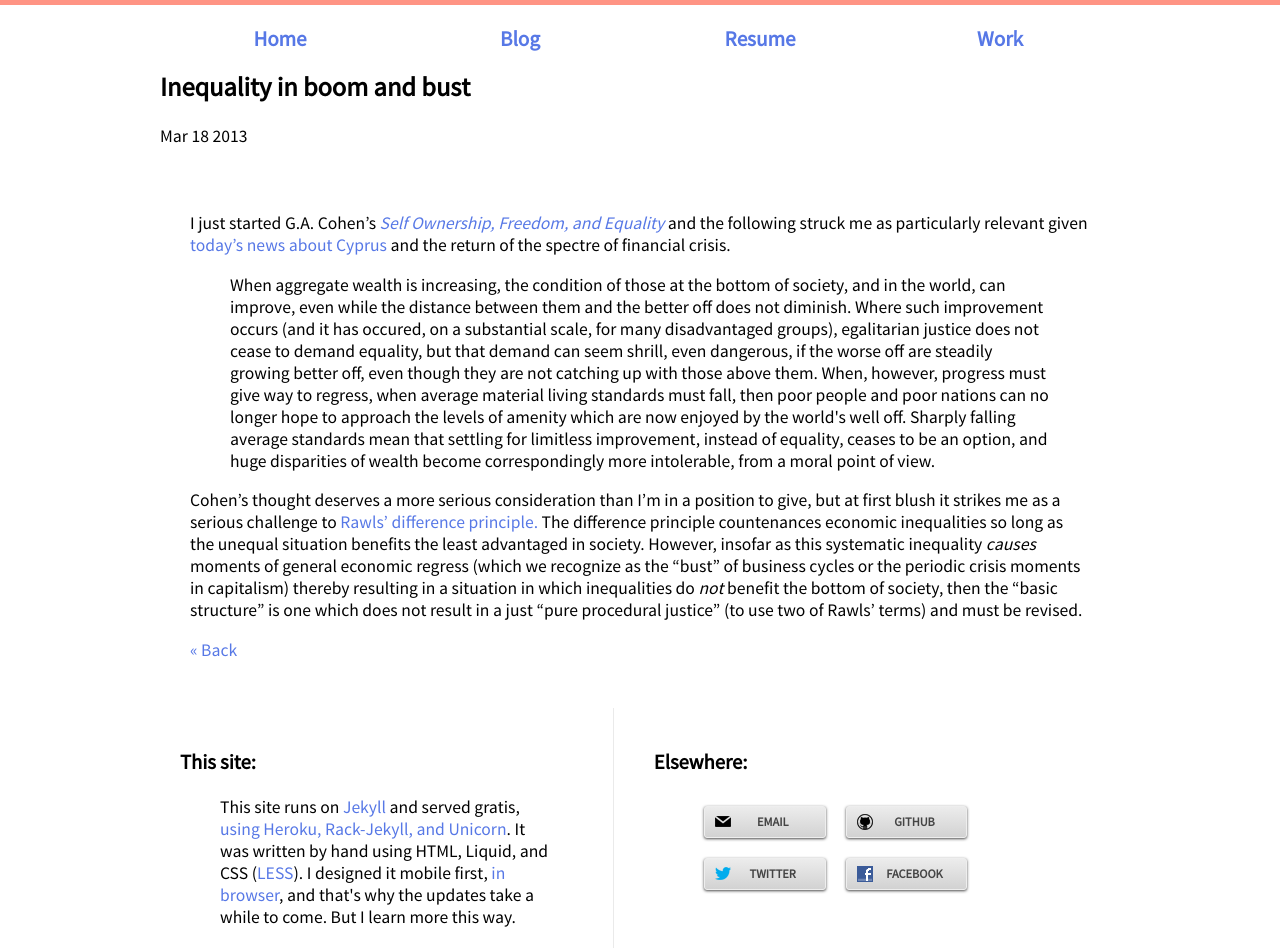
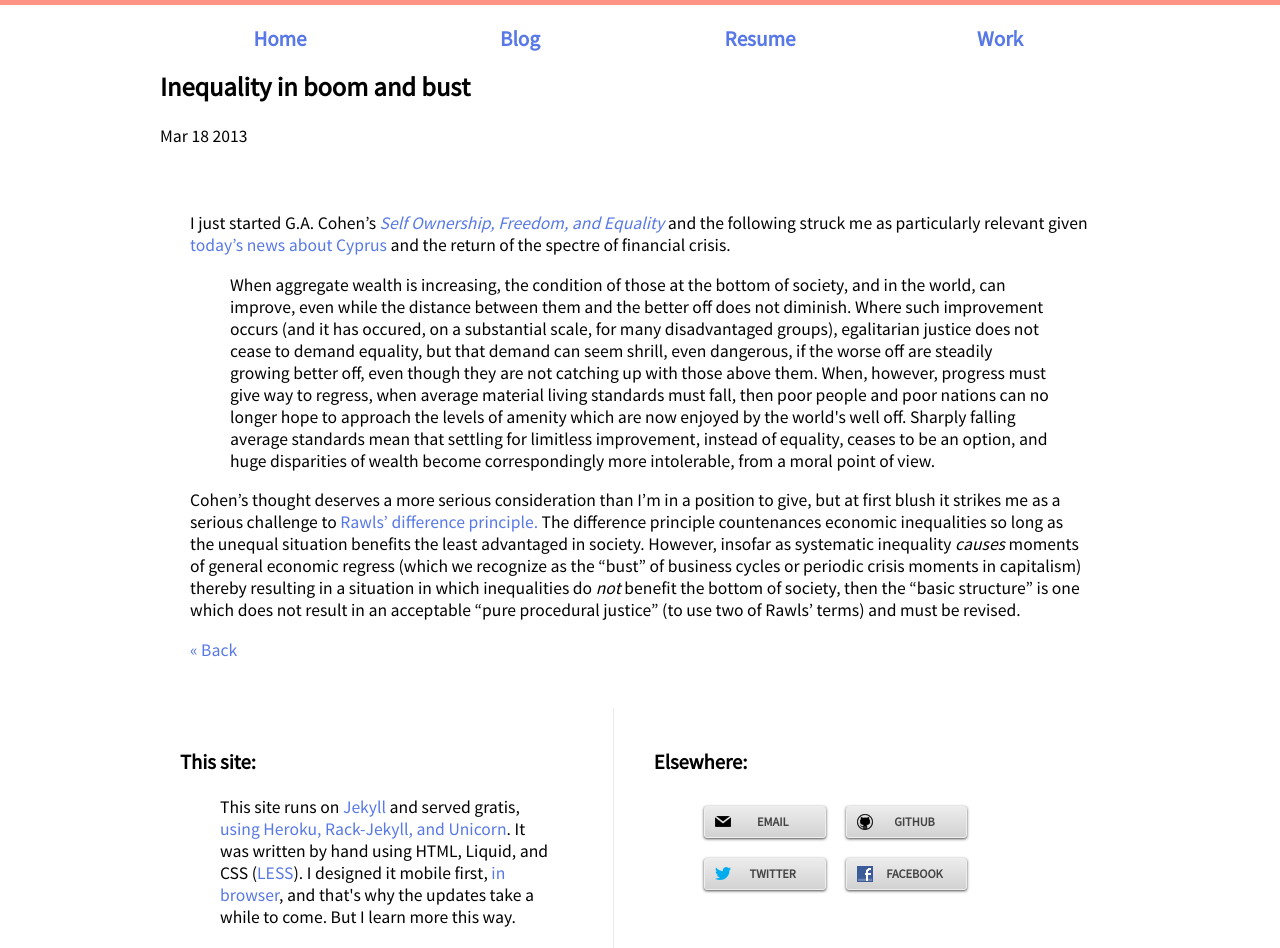
Before and after one commit to evanseyf/blog, a Jekyll site: the page built from _posts/2013-03-18-inequality-in-boom-and-bust.md, in a window 1280 px wide and 948 px high. Built offline with Jekyll 4.4.1, drawn with Linux system fonts in a browser that asks for light colours; nearby versions of some CDN libraries; Markdown is read by kramdown in place of the engine named in the settings.

Commit message:
revise cohen post

```diff
--- a/_posts/2013-03-18-inequality-in-boom-and-bust.md
+++ b/_posts/2013-03-18-inequality-in-boom-and-bust.md
@@ -9,4 +9,4 @@ I just started G.A. Cohen's [_Self Ownership, Freedom, and Equality_](http://boo
 	<p>When aggregate wealth is increasing, the condition of those at the bottom of society, and in the world, can improve, even while the distance between them and the better off does not diminish. Where such improvement occurs (and it has occured, on a substantial scale, for many disadvantaged groups), egalitarian justice does not cease to demand equality, but that demand can seem shrill, even dangerous, if the worse off are steadily growing better off, even though they are not catching up with those above them. When, however, progress must give way to regress, when average material living standards must fall, then poor people and poor nations can no longer hope to approach the levels of amenity which are now enjoyed by the world's well off. Sharply falling average standards mean that settling for limitless improvement, instead of equality, ceases to be an option, and huge disparities of wealth become correspondingly more intolerable, from a moral point of view.</p>
 </blockquote>
 
-Cohen's thought deserves a more serious consideration than I'm in a position to give, but at first blush it strikes me as a serious challenge to [Rawls' difference principle.](http://plato.stanford.edu/entries/justice-distributive/#Difference) The difference principle countenances economic inequalities so long as the unequal situation benefits the least advantaged in society. However, insofar as this systematic inequality _causes_ moments of general economic regress (which we recognize as the "bust" of business cycles or the periodic crisis moments in capitalism) thereby resulting in a situation in which inequalities do _not_ benefit the bottom of society, then the "basic structure" is one which does not result in a just "pure procedural justice" (to use two of Rawls' terms) and must be revised.
+Cohen's thought deserves a more serious consideration than I'm in a position to give, but at first blush it strikes me as a serious challenge to [Rawls' difference principle.](http://plato.stanford.edu/entries/justice-distributive/#Difference) The difference principle countenances economic inequalities so long as the unequal situation benefits the least advantaged in society. However, insofar as systematic inequality _causes_ moments of general economic regress (which we recognize as the "bust" of business cycles or periodic crisis moments in capitalism) thereby resulting in a situation in which inequalities do _not_ benefit the bottom of society, then the "basic structure" is one which does not result in an acceptable "pure procedural justice" (to use two of Rawls' terms) and must be revised.
```
